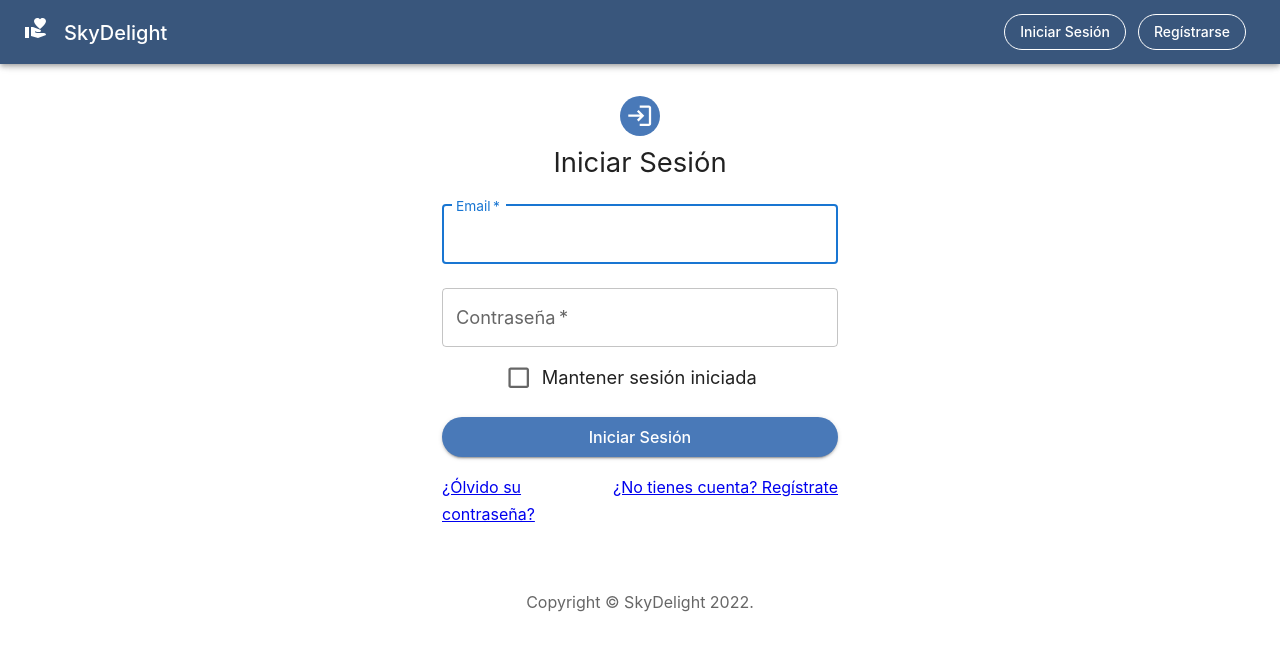
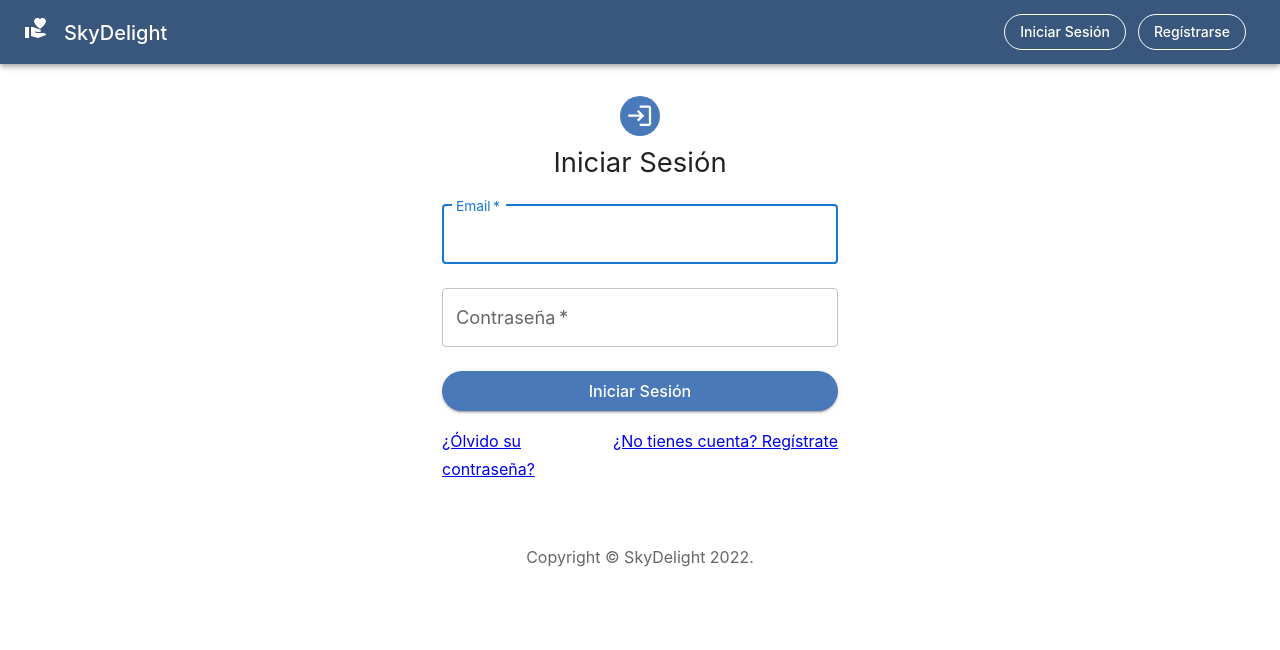
Before and after one commit to jluismarq/weblogin, a React (Create React App) app: page /login in a window 1280 px wide. Shown: the top 650 px of the page. Built offline with nearby package versions, Linux system fonts and the light colour scheme.

Commit message:
quitar matener sesión iniciada

```diff
--- a/src/views/Login.js
+++ b/src/views/Login.js
@@ -108,14 +108,7 @@ export default function Login() {
               id="password"
               autoComplete="current-password"
             />
-            <Grid item align="center">
-              <FormControlLabel
-                control={<Checkbox value="remember" color="primary" />}
-                label="Mantener sesión iniciada"
-              />
-            </Grid>
-
-            <Button
+             <Button
               type="submit"
               variant="contained"
               fullWidth
```
